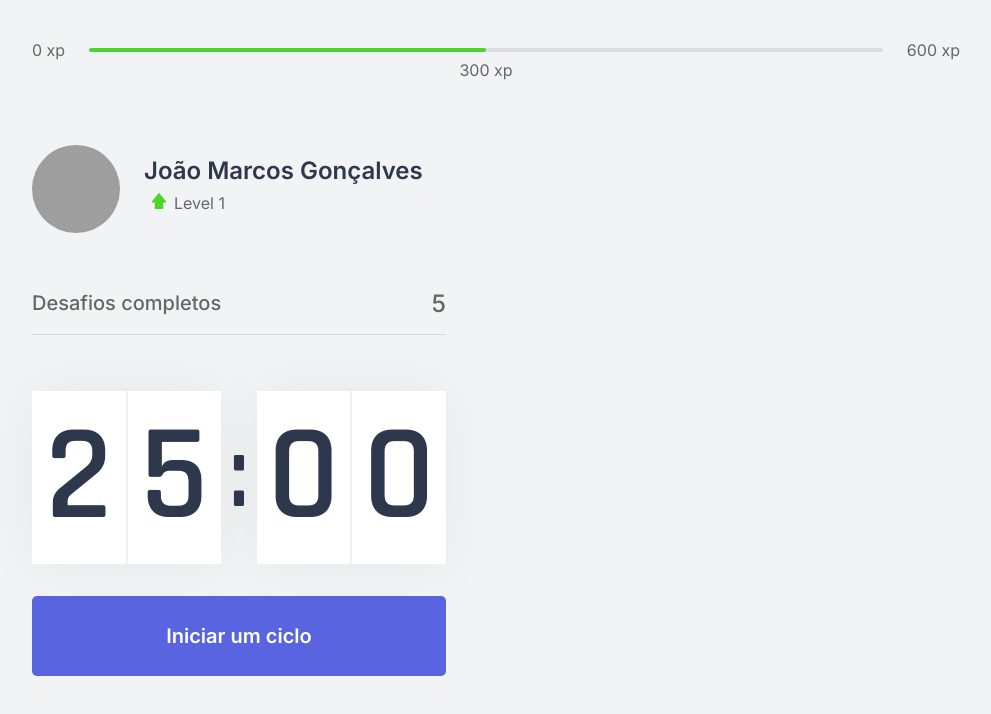
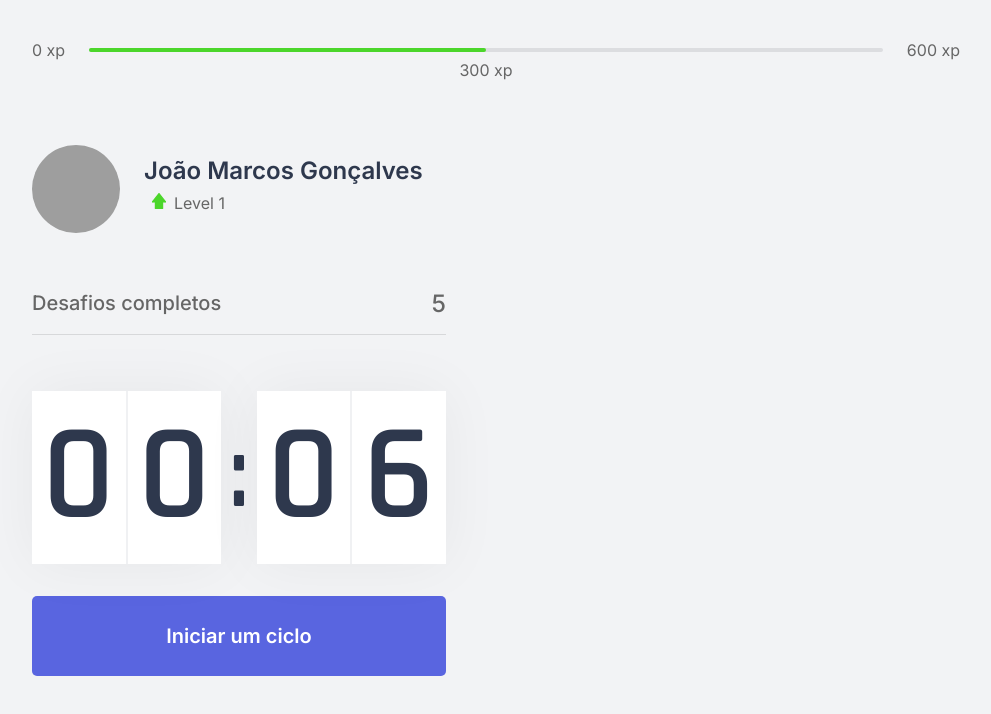
Before and after one commit to JonneBR/nlw4-next, a Next.js app: page / in a window 1280 px wide. Shown: the top 714 px of the page, without its empty margins (144-1135 px from the left). Built offline with nearby package versions, Linux system fonts and the light colour scheme; grey boxes are pictures that could not be loaded.

Commit message:
countdown css style

```diff
--- a/src/components/Countdown.tsx
+++ b/src/components/Countdown.tsx
@@ -4,8 +4,9 @@
 let countdownTimeout: NodeJS.Timeout;
 
 export function Countdown() {
-  const [time, setTime] = useState(25 * 60);
+  const [time, setTime] = useState(0.1 * 60);
   const [isActive, setisActive] = useState(false);
+  const [hasFinished, sethasFinished] = useState(false);
 
   const minutes = Math.floor(time / 60);
   const seconds = time % 60;
@@ -22,7 +23,7 @@
   function resetCountdown() {
     clearTimeout(countdownTimeout);
     setisActive(false);
-    setTime(25 * 60);
+    setTime(0.1 * 60);
   }
 
   useEffect(() => {
@@ -30,6 +31,9 @@
       countdownTimeout = setTimeout(() => {
         setTime(time - 1);
       }, 1000);
+    } else if (isActive && time === 0) {
+      sethasFinished(true);
+      setisActive(false);
     }
   }, [isActive, time]);
 
@@ -47,6 +51,12 @@
         </div>
       </div>
 
+      {hasFinished ? (
+        <button disabled className={styles.countdownButton}>
+          Ciclo encerrado
+        </button>
+      ) : (
+        <>
           {isActive ? (
             <button
               type='button'
@@ -64,6 +74,8 @@
               Iniciar um ciclo
             </button>
           )}
+        </>
+      )}
     </div>
   );
 }
--- a/src/styles/components/Countdown.module.css
+++ b/src/styles/components/Countdown.module.css
@@ -58,7 +58,7 @@
   transition: background-color 0.2s;
 }
 
-.countdownButton:hover {
+.countdownButton:not(:disabled):hover {
   background: var(--blue-dark);
 }
 
@@ -67,7 +67,13 @@
   color: var(--title);
 }
 
-.countdownButtonActive:hover {
+.countdownButtonActive:not(:disabled):hover {
   background: var(--red);
   color: var(--white);
 }
+
+.countdownButton:disabled {
+  background-color: var(--white);
+  color: var(--text);
+  cursor: not-allowed;
+}
```
Lines whose indentation alone changed are shown as unchanged.
